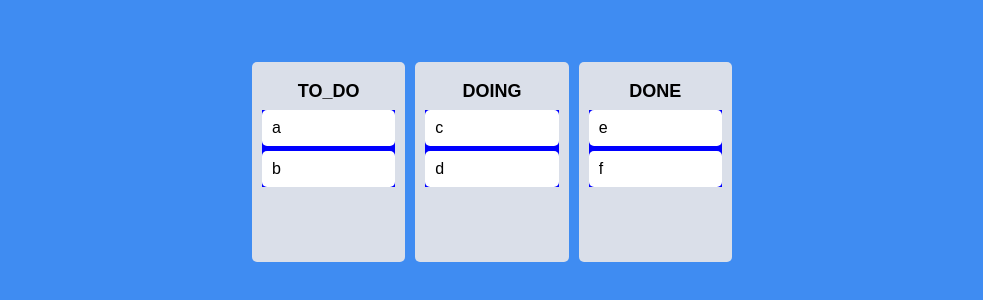
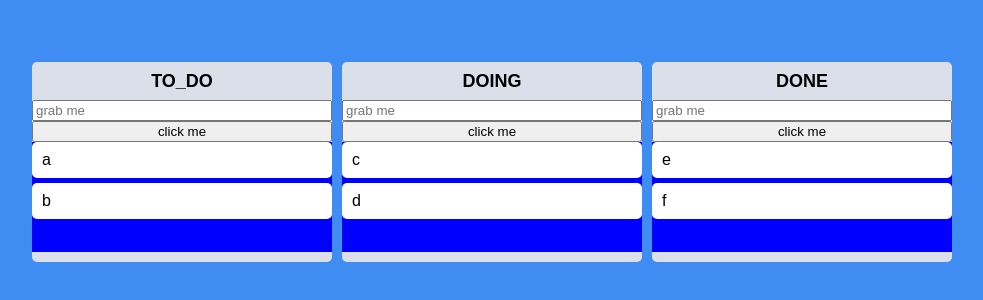
Before and after one commit to mahwin/practice-cra, a React (Create React App) app: page / in a window 1280 px wide. Shown: the part 238-538 px from the top of the page, without its empty margins (148-1131 px from the left). Built offline with nearby package versions, Linux system fonts and the light colour scheme.

Commit message:
Complete dnd component

```diff
--- a/src/App.tsx
+++ b/src/App.tsx
@@ -16,7 +16,7 @@ const Wrapper = styled.div`
 
 const Boards = styled.div`
   display: grid;
-  width: 100%;
+
   gap: 10px;
   grid-template-columns: repeat(3, 1fr);
 `;
--- a/src/Components/Board.tsx
+++ b/src/Components/Board.tsx
@@ -1,6 +1,7 @@
 import { Droppable } from "react-beautiful-dnd";
 import styled from "styled-components";
 import DragabbleCard from "./DragabbleCard";
+import { useRef } from "react";
 
 const Title = styled.h1`
   text-align: center;
@@ -10,14 +11,26 @@ const Title = styled.h1`
 `;
 
 const Wrapper = styled.div`
-  padding: 20px 10px;
+  width: 300px;
+  padding: 10px 0px;
+  padding-top: 10px;
   background-color: ${(props) => props.theme.boardColor};
   border-radius: 5px;
   min-height: 200px;
+  display: flex;
+  flex-direction: column;
 `;
-const Area = styled.div`
-  background-color: blue;
+
+interface IAreaProps {
+  isDraggingOver: boolean;
+  isDraggingFromThis: boolean;
+}
+
+const Area = styled.div<IAreaProps>`
+  background-color: ${(props) =>
+    props.isDraggingOver ? "pink" : props.isDraggingFromThis ? "red" : "blue"};
   flex-grow: 1;
+  transition: background-color 0.3s ease-in-out;
 `;
 
 interface IBoardProps {
@@ -26,12 +39,27 @@ interface IBoardProps {
 }
 
 function Board({ toDos, boardId }: IBoardProps) {
+  const inputRef = useRef<HTMLInputElement>(null);
+  const onClick = () => {
+    inputRef.current?.focus();
+    setTimeout(() => {
+      inputRef.current?.blur();
+    }, 5000);
+  };
+
   return (
     <Wrapper>
       <Title>{boardId}</Title>
+      <input ref={inputRef} placeholder="grab me" />
+      <button onClick={onClick}>click me</button>
       <Droppable droppableId={boardId}>
-        {(magic) => (
-          <Area ref={magic.innerRef} {...magic.droppableProps}>
+        {(magic, snapshot) => (
+          <Area
+            ref={magic.innerRef}
+            {...magic.droppableProps}
+            isDraggingOver={snapshot.isDraggingOver}
+            isDraggingFromThis={Boolean(snapshot.draggingFromThisWith)}
+          >
             {toDos.map((toDo, index) => (
               <DragabbleCard key={toDo} index={index} toDo={toDo} />
             ))}
--- a/src/Components/DragabbleCard.tsx
+++ b/src/Components/DragabbleCard.tsx
@@ -2,11 +2,14 @@ import { Draggable } from "react-beautiful-dnd";
 import styled from "styled-components";
 import React from "react";
 
-const Card = styled.div`
+const Card = styled.div<{ isDragging: boolean }>`
   border-radius: 5px;
   margin-bottom: 5px;
-  padding: 10px 10px;
-  background-color: ${(props) => props.theme.cardColor};
+  padding: 10px;
+  background-color: ${(props) =>
+    props.isDragging ? "tomato" : props.theme.cardColor};
+  box-shadow: ${(props) =>
+    props.isDragging ? "0px p2x 5px rhaba(0,0,0,0.1)" : "none"};
 `;
 
 interface IDragabbleCradProrps {
@@ -17,8 +20,9 @@ interface IDragabbleCradProrps {
 function DraggableCard({ toDo, index }: IDragabbleCradProrps) {
   return (
     <Draggable key={toDo} draggableId={toDo} index={index}>
-      {(magic) => (
+      {(magic, snapshot) => (
         <Card
+          isDragging={snapshot.isDragging}
           ref={magic.innerRef}
           {...magic.dragHandleProps}
           {...magic.draggableProps}
```
